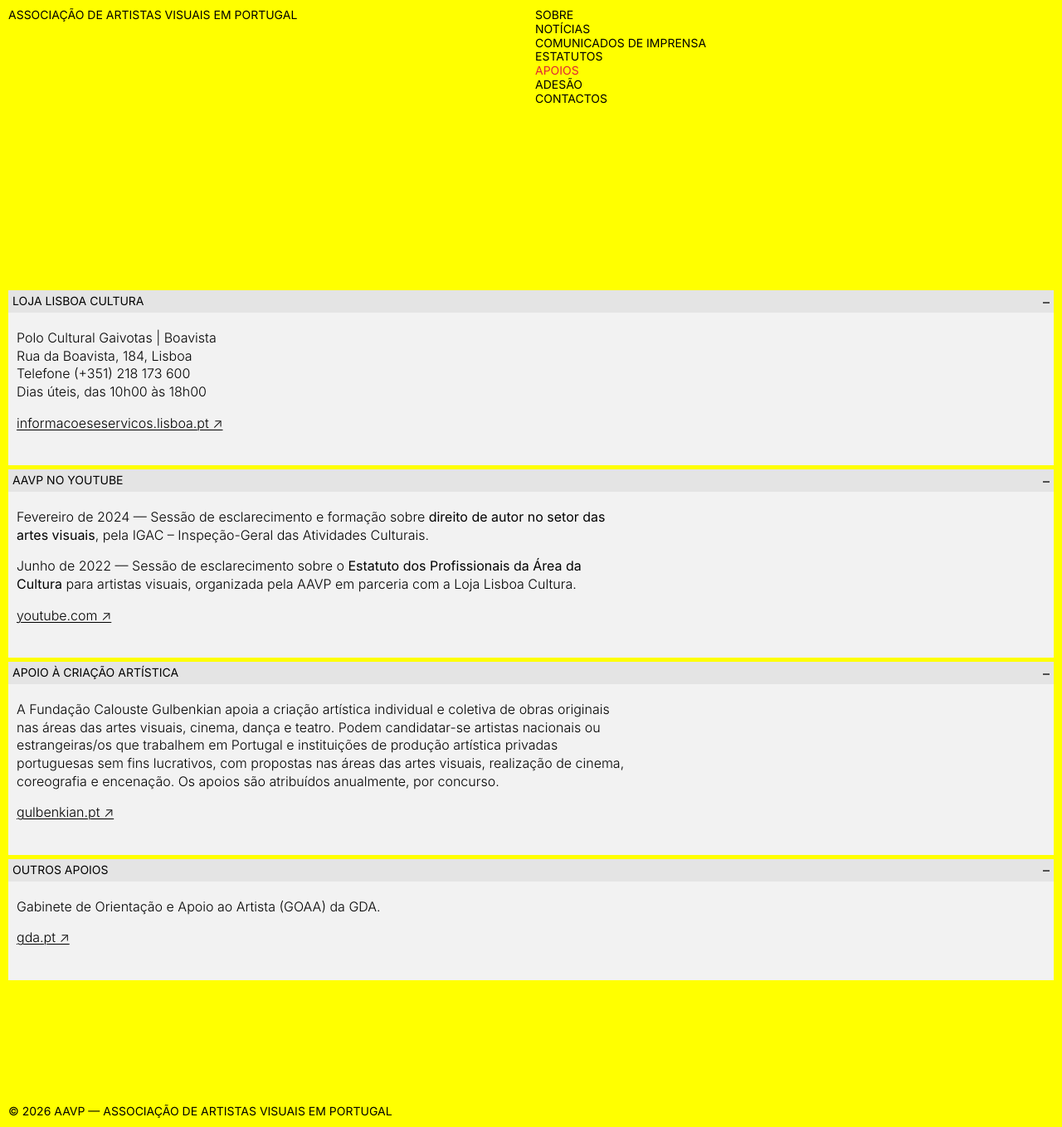
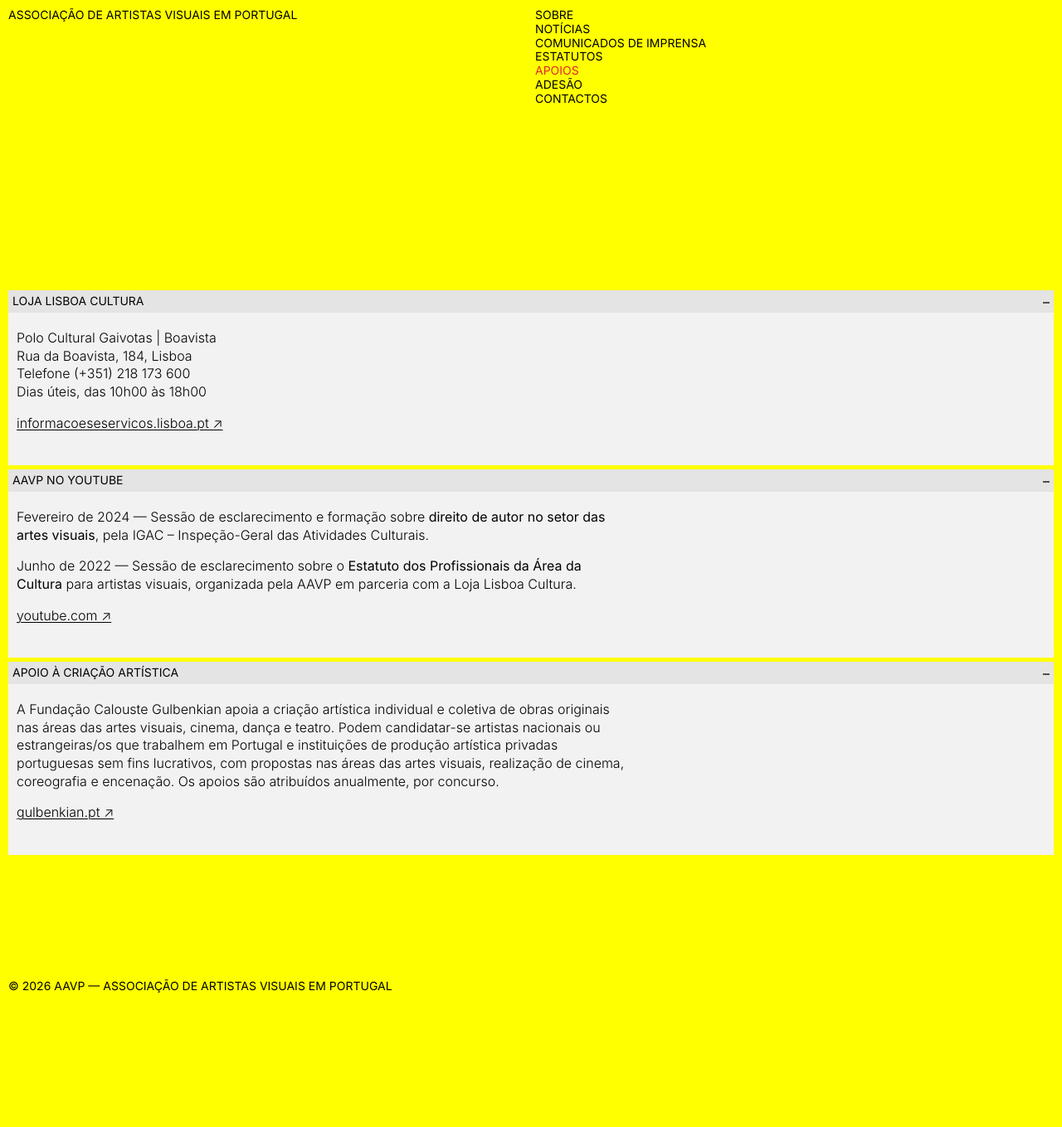
Before and after one commit to AAVP-Artistas/site, a Jekyll site: the page built from apoios.html, in a window 1280 px wide. Shown: the whole page at 83% size. Built offline with Jekyll 4.4.1, drawn with Linux system fonts in a browser that asks for light colours; after the commit the page ends 1208 px from its top, so only the background shows below that.

Commit message:
retirei apoios GDA-ligação partida

```diff
--- a/apoios.html
+++ b/apoios.html
@@ -28,11 +28,4 @@ menu: apoios.html
         <p><a href="https://gulbenkian.pt/apoios-lista/apoio-a-criacao-artistica/" target="_blank" rel="noopener">gulbenkian.pt ↗</a></p>
       </div>
     </details>
-    <details class="seccao" open>
-      <summary>Outros apoios</summary>
-      <div class="seccao-corpo">
-        <p>Gabinete de Orientação e Apoio ao Artista (GOAA) da GDA.</p>
-        <p><a href="https://www.gda.pt/covid-19/goaa-perguntas-frequentes/" target="_blank" rel="noopener">gda.pt ↗</a></p>
-      </div>
-    </details>
   </div>
```
